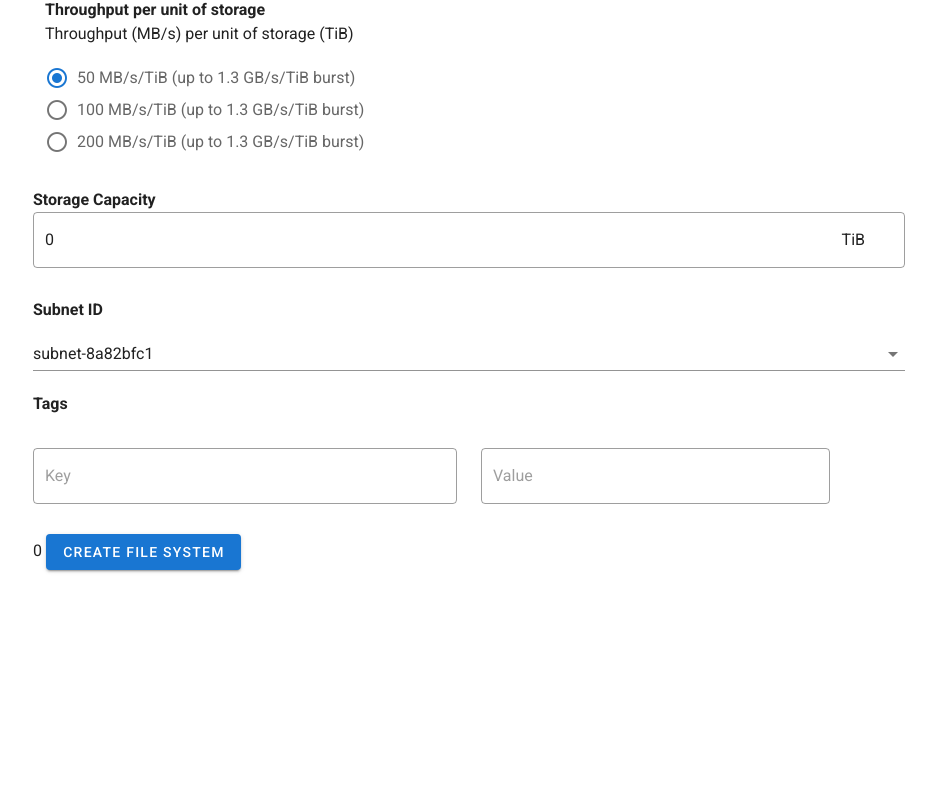
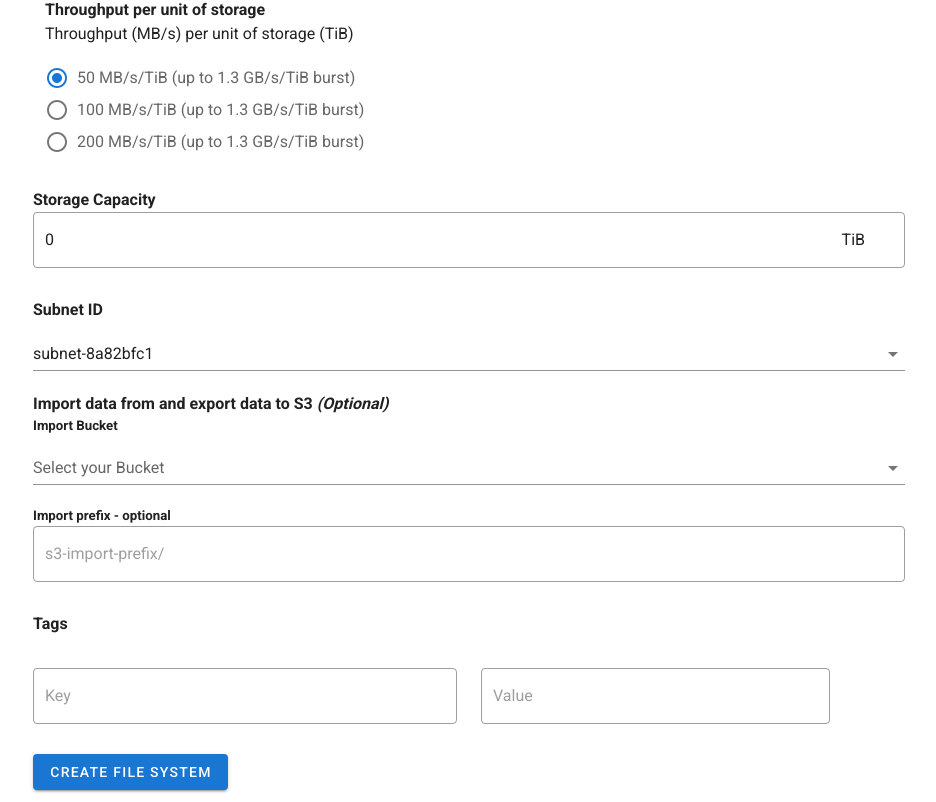
Before and after one commit to RahulJadhav26/FSXclient, a Vue app: page /create in a window 1280 px wide. Shown: the part 414-1216 px from the top of the page, without its empty margins (171-1107 px from the left). Before the commit the page ends 996 px from the top, so only its background shows below. Built offline with nearby package versions, Linux system fonts and the light colour scheme; no server answers.

Commit message:
s3 buckets addition

```diff
--- a/service/routes.js
+++ b/service/routes.js
@@ -9,5 +9,8 @@ export default {
   },
   createFileSystem (params) {
     return Api().post('/fsx/create', params)
+  },
+  listBuckets () {
+    return Api().get('/s3/list')
   }
 }
--- a/src/components/FileSystem.vue
+++ b/src/components/FileSystem.vue
@@ -101,7 +101,6 @@ export default {
         this.loading = false
       } else {
         for (var i in this.FileSystem) {
-          console.log(this.FileSystem[i])
           if (this.FileSystem[i].Tags.length === 0) {
             console.log('No Tags')
             this.loading = false
--- a/src/components/Form.vue
+++ b/src/components/Form.vue
@@ -1,6 +1,6 @@
 <template>
   <v-app>
-          <!-- {{test}} -->
+          {{test}}
       <v-container style="width:70%">
       <v-form>
            <strong> File System Name</strong>
@@ -66,6 +66,22 @@
           v-model="subnetId[0]"
           :items="subnetIds"
         ></v-select>
+         <strong>Import data from and export data to S3 <span class="font-italic">(Optional)</span></strong>
+        <h5>Import Bucket</h5>
+        <v-select
+          v-model="importBucketPath"
+          :items="buckets"
+          label="Select your Bucket"
+          placeholder="s3://my-bucket"
+        ></v-select>
+        <h5>Import prefix - optional</h5>
+        <v-text-field
+            outlined
+            placeholder="s3-import-prefix/"
+            hint="Start typing the path with slash for ex. /folder/file1/"
+            clearable
+            v-model="importPrefix"
+        ></v-text-field>
          <strong>Tags</strong>
          <!-- <v-btn class="float-right" @click="count+=count"> <v-icon>mdi-plus</v-icon></v-btn> -->
          <v-row class="mt-5" v-for="i in count" :key="i">
@@ -98,7 +114,6 @@
         <v-alert v-if="fsxError"
           type="error"
         >{{errorMessage}}</v-alert>
-        {{StorageCapacity}}
         <v-btn color="primary" @click="createFileSystem()">Create File System</v-btn>
       </v-form>
     </v-container>
@@ -110,6 +125,8 @@ import routes from '../../service/routes'
 export default {
   data () {
     return {
+      importBucketPath: '',
+      importPrefix: '',
       FileSystemName: '',
       fsxCreated: false,
       fsxError: false,
@@ -127,6 +144,7 @@ export default {
       subnetId: ['subnet-8a82bfc1'],
       // subnetIds: ['subnet-c04a349f', 'subnet-21b7ca47', 'subnet-57d4ac76', 'subnet-dfcdc092', 'subnet-07dfe809'],
       subnetIds: ['subnet-8a82bfc1', 'subnet-e691f9bb', 'subnet-5fd8f83b', 'subnet-37c3b718', 'subnet-15e21a1a'],
+      buckets: [],
       count: 1,
       PerUnitStorageThroughput: 0,
       test: ''
@@ -136,6 +154,12 @@ export default {
     this.fsxCreated = false
     this.fsxError = false
     this.storageCheck = false
+    routes.listBuckets().then(data => {
+      var Buckets = data.data
+      for (var i in Buckets) {
+        this.buckets.push(Buckets[i].Name)
+      }
+    })
   },
   methods: {
     CheckClear () {
@@ -154,7 +178,7 @@ export default {
       this.storageCheck = false
       console.log(Number(this.StorageCapacity))
       console.log((Number(this.StorageCapacity) * 1000) % 24)
-      if (Number(this.StorageCapacity) > 1.2 && Number(this.StorageCapacity) * 1000 % 24 === 0) {
+      if (Number(this.StorageCapacity) > 1.1 && Number(this.StorageCapacity) * 1000 % 24 === 0) {
         console.log(Number(this.StorageCapacity) % 2.4 === 0)
         console.log(this.Deployment)
         var arrTags = [{ Key: 'name', Value: this.FileSystemName }]
@@ -171,13 +195,22 @@ export default {
             LustreConfiguration: {
               DeploymentType: this.Deployment[this.DeploymentVal].DeploymentType,
               PerUnitStorageThroughput: this.PerUnitStorageThroughput
+              // ExportPath: 's3://' + this.importBucketPath + this.importPrefix,
+              // ImportPath: 's3://' + this.importBucketPath + this.importPrefix
             }
           }
+          if (this.importBucketPath) {
+            obj.LustreConfiguration.ExportPath = 's3://' + this.importBucketPath + this.importPrefix
+            obj.LustreConfiguration.ImportPath = 's3://' + this.importBucketPath + this.importPrefix
+          }
           this.test = obj
-          routes.createFileSystem(obj).then(data => {
+          routes.createFileSystem(obj).then((data, err) => {
             if (data) {
               this.fsxCreated = true
               this.successMessage = 'File System with FileSytemId ' + data.data.FileSystem.FileSystemId + ' is Created'
+            } else if (err) {
+              this.fsxError = true
+              this.errorMessage = err.message
             }
           })
         } else {
@@ -189,13 +222,22 @@ export default {
             Tags: arrTags,
             LustreConfiguration: {
               DeploymentType: this.Deployment[this.DeploymentVal].DeploymentType
+              // ExportPath: 's3://' + this.importBucketPath + this.importPrefix,
+              // ImportPath: 's3://' + this.importBucketPath + this.importPrefix
             }
           }
+          if (this.importBucketPath) {
+            obj.LustreConfiguration.ExportPath = 's3://' + this.importBucketPath + this.importPrefix
+            obj.LustreConfiguration.ImportPath = 's3://' + this.importBucketPath + this.importPrefix
+          }
           this.test = obj1
-          routes.createFileSystem(obj1).then(data => {
+          routes.createFileSystem(obj1).then((data, err) => {
             if (data) {
               this.fsxCreated = true
               this.successMessage = 'File System ' + data.data.FileSystem.FileSystemId + 'Created'
+            } else if (err) {
+              this.fsxError = true
+              this.errorMessage = err.message
             }
           })
         }
```
